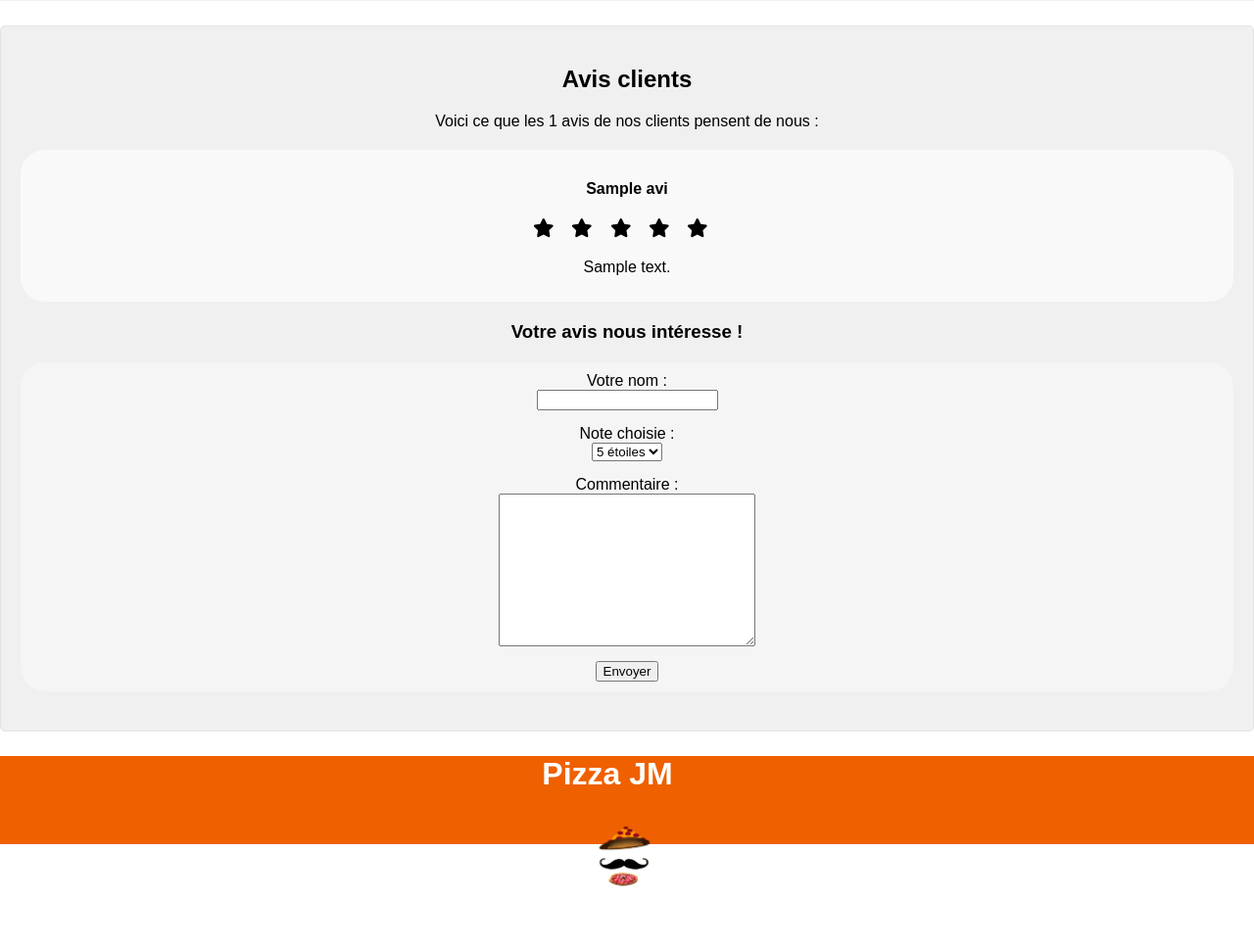
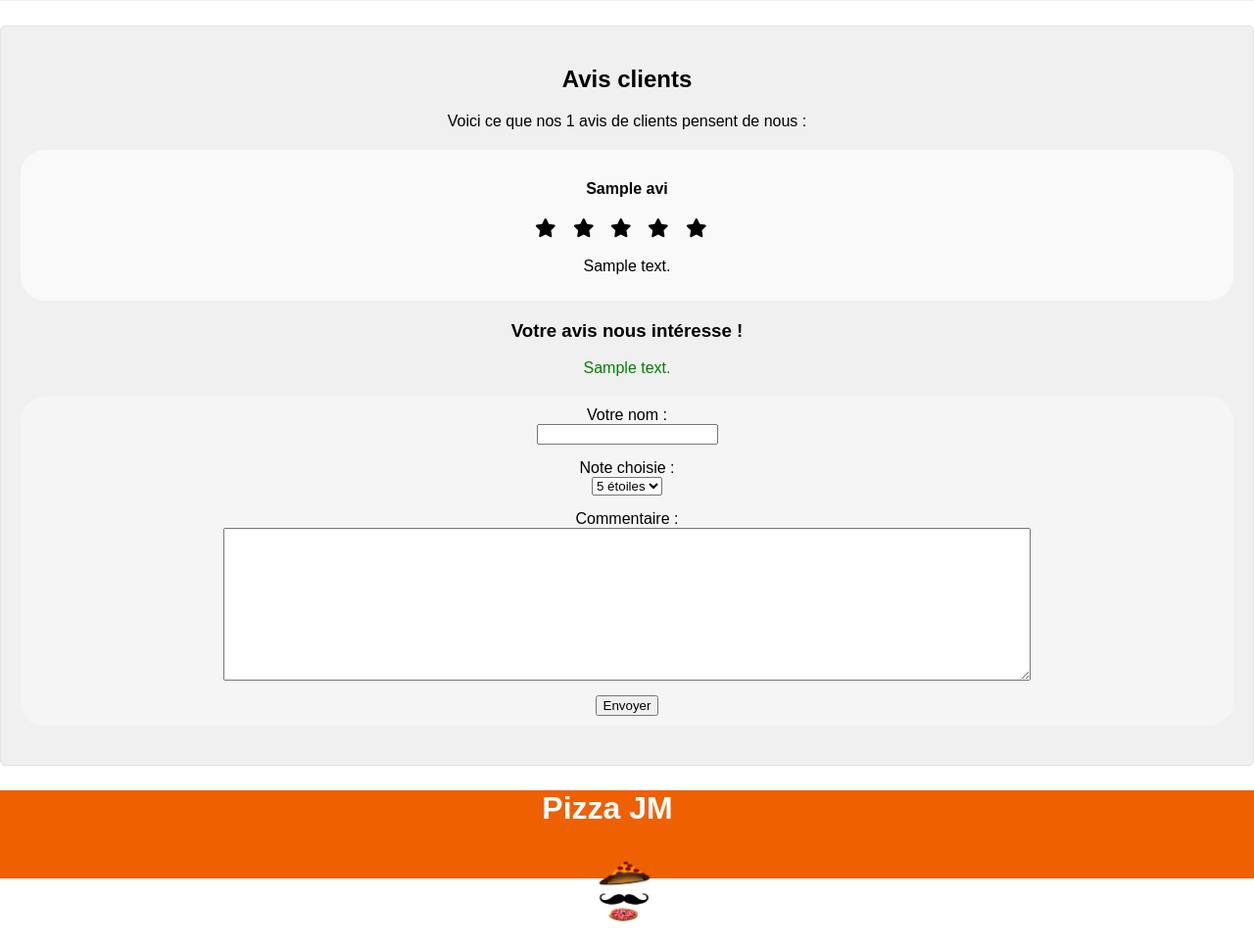
Before and after one commit to PierreTembremande/PizzaJM, a PHP site: template View/View_PageAccueil.php in a window 1280 px wide. Shown: the part 1305-2271 px from the top of the page at 98% size. Before the commit the page ends 2210 px from the top, so only its background shows below. Run offline with PHP 8.4, Linux system fonts and the light colour scheme; the template is opened without the code that fills it: most values are stand-ins (such as "Sample title", 1, 10 or a date in 2020); data that the repository does not hold is empty.

Commit message:
feat: send avis

```diff
--- a/View/View_PageAccueil.php
+++ b/View/View_PageAccueil.php
@@ -7,8 +7,8 @@
   <title>Accueil</title>
   <style>
     <?php include 'style/Accueil.css' ?><?php
-                                        foreach ($avis as $value) {
-                                          echo ".star-rating" . $value["Av_id"] . " {
+      foreach ($avis as $value) {
+        echo ".star-rating" . $value["Av_id"] . " {
             white-space: nowrap;
         }
 
@@ -16,17 +16,17 @@
             appearance: none;
         }
 
-        .star-rating" . $value["Av_id"] . " i {
+        .star-rating" . $value["Av_id"] . " svg {
             font-size: 1.2em;
             transition: 0.3s;
         }
 
-        .star-rating" . $value["Av_id"] . " label:has(~ :checked) i svg {
+        .star-rating" . $value["Av_id"] . " label:has(~ :checked) svg {
           text-shadow: 0 0 2px #ffffff, 0 0 10px #ffee58;
           filter: invert(8%) sepia(100%) saturate(6480%) hue-rotate(246deg) brightness(102%) contrast(143%);
         }\n\n";
-                                        }
-                                        ?>
+      }
+    ?>
   </style>
   <link rel="icon" href="View/Pictures/logo.png" />
 </head>
@@ -81,42 +81,42 @@
 
   <div id="clientRatesDiv">
     <h2>Avis clients</h2>
-    <p>Voici ce que les <?php echo count($avis); ?> avis de nos clients pensent de nous :</p>
+    <p>Voici ce que nos <?php echo count($avis); ?> avis de clients pensent de nous :</p>
     <div id="clientRates">
       <?php
       foreach ($avis as $value) {
         echo "<div id='clientRate'>
               <h4>" . $value["Av_nom"] . "</h4>
               <span class='star-rating" . $value["Av_id"] . "'>
-                  <label for='rate-1-" . $value["Av_id"] . "' style='--i:1'><i class='fa-solid fa-star'>
+                  <label for='rate-1-" . $value["Av_id"] . "' style='--svg:1'>
                           <svg xmlns='http://www.w3.org/2000/svg' height='1em' viewBox='0 0 576 512'>
                               <path d='M316.9 18C311.6 7 300.4 0 288.1 0s-23.4 7-28.8 18L195 150.3 51.4 171.5c-12 1.8-22 10.2-25.7 21.7s-.7 24.2 7.9 32.7L137.8 329 113.2 474.7c-2 12 3 24.2 12.9 31.3s23 8 33.8 2.3l128.3-68.5 128.3 68.5c10.8 5.7 23.9 4.9 33.8-2.3s14.9-19.3 12.9-31.3L438.5 329 542.7 225.9c8.6-8.5 11.7-21.2 7.9-32.7s-13.7-19.9-25.7-21.7L381.2 150.3 316.9 18z' />
                           </svg>
-                      </i></label>
+                      </label>
                   <input type='radio' name='rating' id='rate-1-" . $value["Av_id"] . "' value='1' disabled " . ($value["Av_note"] == 1 ? "checked" : "") . ">
-                  <label for='rate-2-" . $value["Av_id"] . "' style='--i:2'><i class='fa-solid fa-star'>
+                  <label for='rate-2-" . $value["Av_id"] . "' style='--svg:2'>
                           <svg xmlns='http://www.w3.org/2000/svg' height='1em' viewBox='0 0 576 512'>
                               <path d='M316.9 18C311.6 7 300.4 0 288.1 0s-23.4 7-28.8 18L195 150.3 51.4 171.5c-12 1.8-22 10.2-25.7 21.7s-.7 24.2 7.9 32.7L137.8 329 113.2 474.7c-2 12 3 24.2 12.9 31.3s23 8 33.8 2.3l128.3-68.5 128.3 68.5c10.8 5.7 23.9 4.9 33.8-2.3s14.9-19.3 12.9-31.3L438.5 329 542.7 225.9c8.6-8.5 11.7-21.2 7.9-32.7s-13.7-19.9-25.7-21.7L381.2 150.3 316.9 18z' />
                           </svg>
-                      </i></label>
+                      </label>
                   <input type='radio' name='rating' id='rate-2-" . $value["Av_id"] . "' value='2' disabled " . ($value["Av_note"] == 2 ? "checked" : "") . ">
-                  <label for='rate-3-" . $value["Av_id"] . "' style='--i:3'><i class='fa-solid fa-star'>
+                  <label for='rate-3-" . $value["Av_id"] . "' style='--svg:3'>
                           <svg xmlns='http://www.w3.org/2000/svg' height='1em' viewBox='0 0 576 512'>
                               <path d='M316.9 18C311.6 7 300.4 0 288.1 0s-23.4 7-28.8 18L195 150.3 51.4 171.5c-12 1.8-22 10.2-25.7 21.7s-.7 24.2 7.9 32.7L137.8 329 113.2 474.7c-2 12 3 24.2 12.9 31.3s23 8 33.8 2.3l128.3-68.5 128.3 68.5c10.8 5.7 23.9 4.9 33.8-2.3s14.9-19.3 12.9-31.3L438.5 329 542.7 225.9c8.6-8.5 11.7-21.2 7.9-32.7s-13.7-19.9-25.7-21.7L381.2 150.3 316.9 18z' />
                           </svg>
-                      </i></label>
+                      </label>
                   <input type='radio' name='rating' id='rate-3-" . $value["Av_id"] . "' value='3' disabled " . ($value["Av_note"] == 3 ? "checked" : "") . ">
-                  <label for='rate-4-" . $value["Av_id"] . "' style='--i:4'><i class='fa-solid fa-star'>
+                  <label for='rate-4-" . $value["Av_id"] . "' style='--svg:4'>
                           <svg xmlns='http://www.w3.org/2000/svg' height='1em' viewBox='0 0 576 512'>
                               <path d='M316.9 18C311.6 7 300.4 0 288.1 0s-23.4 7-28.8 18L195 150.3 51.4 171.5c-12 1.8-22 10.2-25.7 21.7s-.7 24.2 7.9 32.7L137.8 329 113.2 474.7c-2 12 3 24.2 12.9 31.3s23 8 33.8 2.3l128.3-68.5 128.3 68.5c10.8 5.7 23.9 4.9 33.8-2.3s14.9-19.3 12.9-31.3L438.5 329 542.7 225.9c8.6-8.5 11.7-21.2 7.9-32.7s-13.7-19.9-25.7-21.7L381.2 150.3 316.9 18z' />
                           </svg>
-                      </i></label>
+                      </label>
                   <input type='radio' name='rating' id='rate-4-" . $value["Av_id"] . "' value='4' disabled " . ($value["Av_note"] == 4 ? "checked" : "") . ">
-                  <label for='rate-5-" . $value["Av_id"] . "' style='--i:5'><i class='fa-solid fa-star'>
+                  <label for='rate-5-" . $value["Av_id"] . "' style='--svg:5'>
                           <svg xmlns='http://www.w3.org/2000/svg' height='1em' viewBox='0 0 576 512'>
                               <path d='M316.9 18C311.6 7 300.4 0 288.1 0s-23.4 7-28.8 18L195 150.3 51.4 171.5c-12 1.8-22 10.2-25.7 21.7s-.7 24.2 7.9 32.7L137.8 329 113.2 474.7c-2 12 3 24.2 12.9 31.3s23 8 33.8 2.3l128.3-68.5 128.3 68.5c10.8 5.7 23.9 4.9 33.8-2.3s14.9-19.3 12.9-31.3L438.5 329 542.7 225.9c8.6-8.5 11.7-21.2 7.9-32.7s-13.7-19.9-25.7-21.7L381.2 150.3 316.9 18z' />
                           </svg>
-                      </i></label>
+                      </label>
                   <input type='radio' name='rating' id='rate-5-" . $value["Av_id"] . "' value='5' disabled " . ($value["Av_note"] == 5 ? "checked" : "") . ">
                   <p>" . $value["Av_commentaire"] . "</p>
               </span>
@@ -125,6 +125,13 @@
       ?>
     </div>
     <h3>Votre avis nous intéresse !</h3>
+      <?php
+      if ($sendAvisErr) {
+        echo "<p class='error'>" . $sendAvisErr . "</p>";
+      } else if ($sendAvisMessage) {
+        echo "<p class='success'>" . $sendAvisMessage . "</p>";
+      }
+      ?>
     <form id="rateForm" method="POST" action="#">
       <label for="nom">Votre nom :</label>
       <input id="rateFormNameInput" type="text" id="nom" name="nom" required>
@@ -137,7 +144,7 @@
         <option value="1">1 étoile</option>
       </select>
       <label for="commentaire">Commentaire :</label>
-      <textarea id="rateFormCommentInput" name="commentaire" id="commentaire" cols="30" rows="10" required></textarea>
+      <textarea id="rateFormCommentInput" name="commentaire" id="commentaire" cols="100" rows="10"></textarea>
       <input type="submit" value="Envoyer">
     </form>
   </div>
--- a/View/style/Accueil.css
+++ b/View/style/Accueil.css
@@ -206,6 +206,16 @@ nav li a:hover {
     right: 0;
 }
 
+.error {
+    color: red;
+    text-align: center;
+}
+
+.success {
+    color: green;
+    text-align: center;
+}
+
 footer p {
     color: white;
     position: absolute;
```
Also changed, not shown: Controller/Controller_PageAccueil.php (+19 -0 lines).
